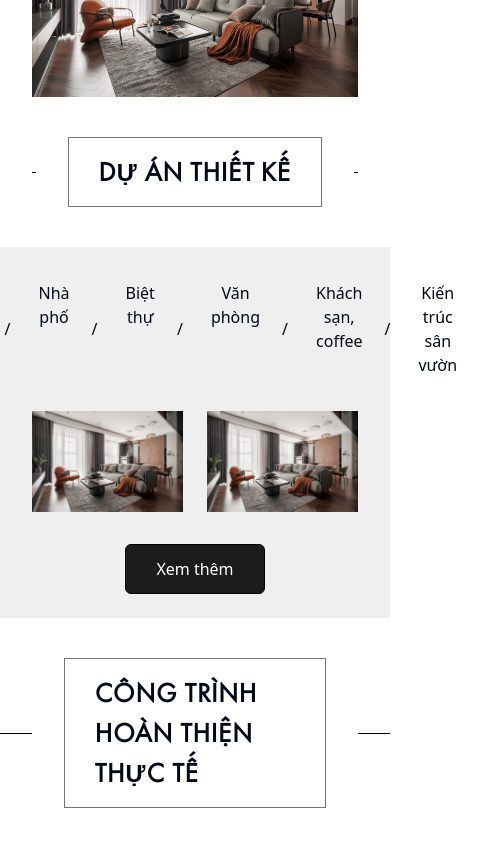
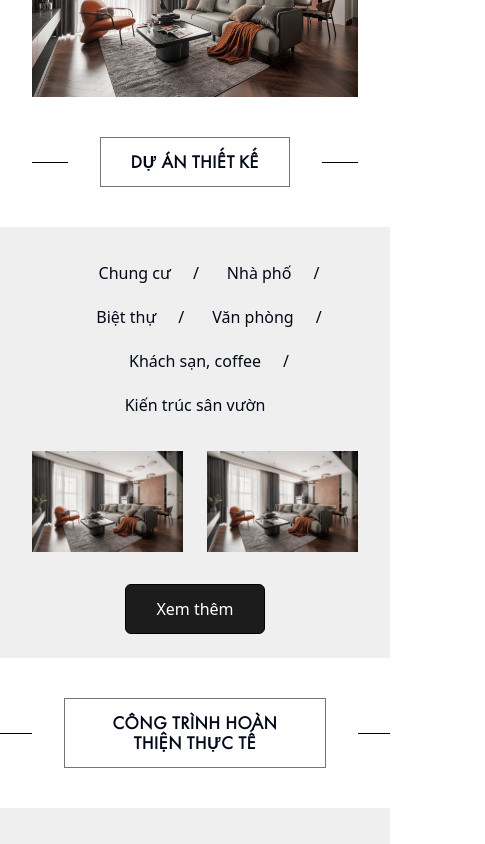
Before and after one commit to lamnntg/echo-fe, a Next.js app: page / in a window 390 px wide. Shown: the part 1400-2244 px from the top of the page, 485 px wide, since content can reach past the window. Built offline with nearby package versions, Linux system fonts and the light colour scheme.

Commit message:
handle ui for responsive

```diff
--- a/components/HomePage.tsx
+++ b/components/HomePage.tsx
@@ -490,11 +490,13 @@ const HomePage = () => {
               <Link
                 href="/"
                 className={clsx(
-                  "uppercase border-[#757575] border border-solid px-[30px] tracking-wider bg-white font-semibold text-2xl py-4 pb-3 inline-flex justify-center items-center",
+                  "uppercase border-[#757575] border border-solid px-[30px] tracking-wider bg-white font-semibold text-base md:text-2xl py-4 pb-3 inline-flex justify-center items-center",
                   FuturaNow.className
                 )}
               >
-                <span className="leading-[40px]">Dự án thiết kế</span>
+                <span className="leading-[20px] md:leading-[40px]">
+                  Dự án thiết kế
+                </span>
               </Link>
             </div>
             <div className="absolute top-[50%] left-0 w-full h-[1px] bg-black z-[1]"></div>
@@ -505,7 +507,7 @@ const HomePage = () => {
         <div>
           <div className="bg-[#efefef] mt-10">
             <div className="container mx-auto">
-              <div className="flex justify-center py-6">
+              <div className="flex justify-center py-6 flex-wrap">
                 {MENU_HOME.map((item, index) => (
                   <div
                     key={item.label}
@@ -552,11 +554,11 @@ const HomePage = () => {
               <Link
                 href="/"
                 className={clsx(
-                  "uppercase border-[#757575] border border-solid px-[30px] tracking-wider bg-white font-semibold text-2xl py-4 pb-3 inline-flex justify-center items-center",
+                  "uppercase border-[#757575] border border-solid px-[30px] tracking-wider bg-white font-semibold text-base text-center md:text-2xl py-4 pb-3 inline-flex justify-center items-center",
                   FuturaNow.className
                 )}
               >
-                <span className="leading-[40px] uppercase">
+                <span className="leading-[20px] md:leading-[40px] uppercase">
                   Công trình hoàn thiện thực tế
                 </span>
               </Link>
```
